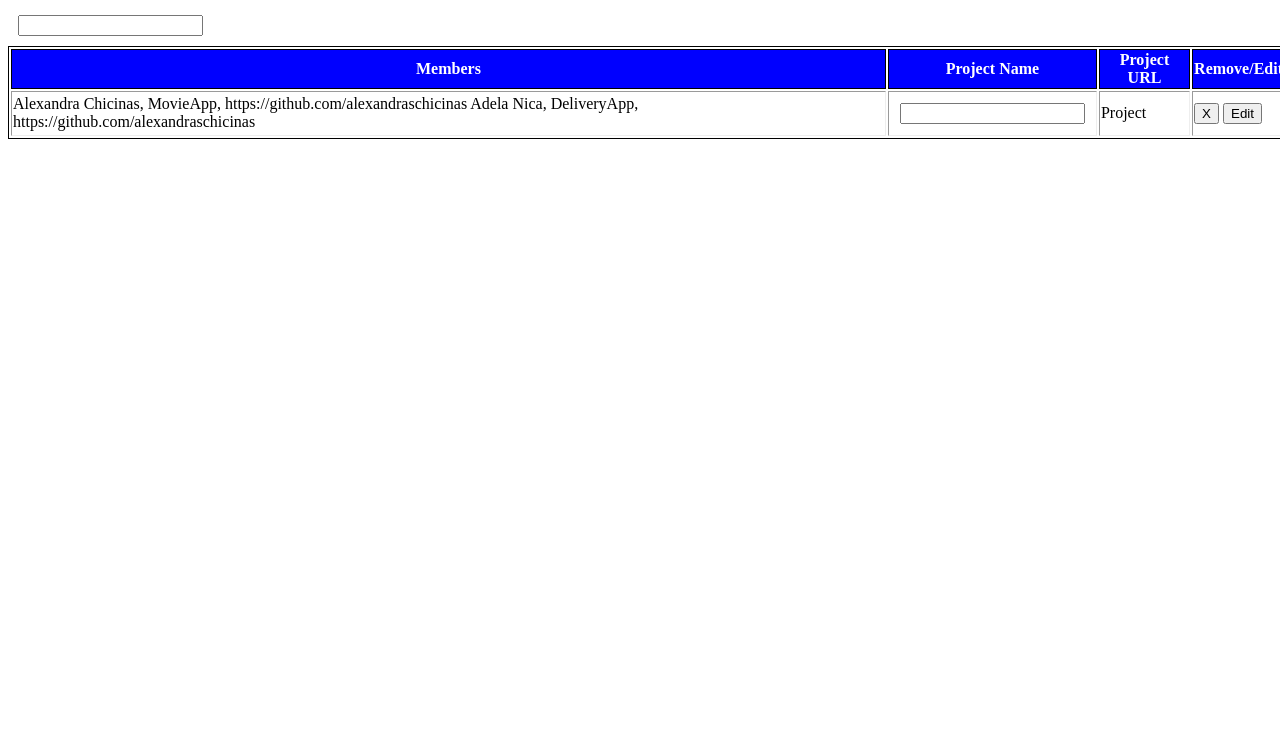
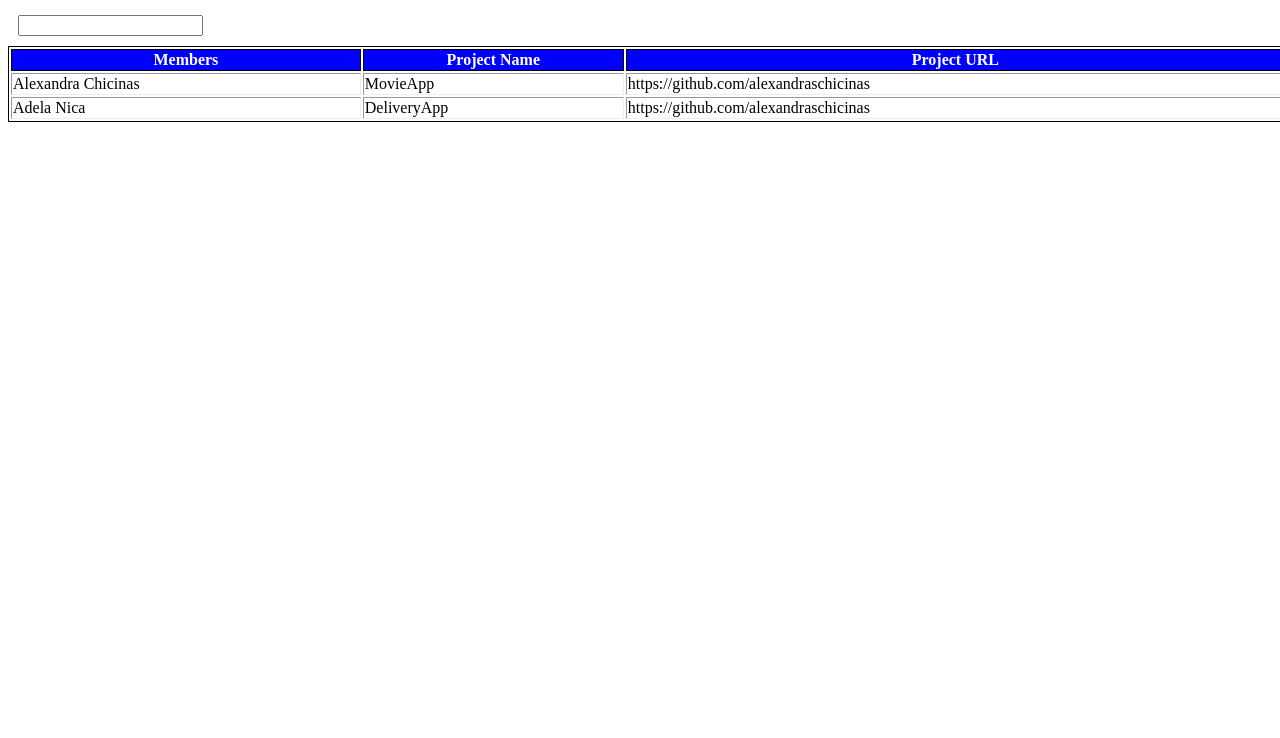
Before and after one commit to alexandraschicinas/teams-networking, a plain HTML site: page index.html in a window 1280 px wide. Shown: the part 62-800 px from the top of the page. Drawn offline with Linux system fonts and the light colour scheme.

Commit message:
load teams.json and render them in page

```diff
--- a/functions.js
+++ b/functions.js
@@ -1,19 +1,26 @@
-fetch ( "persons.json")
+let allTeams = [];
+
+function getHtmlTeams(teams){
+    return teams.map(team => {
+        return  `<tr>
+                    <td> ${team.members}</td>
+                    <td> ${team.name}</td>
+                    <td> ${team.url} </td>
+                 </tr>`
+
+    }).join("")
+}
+
+function showTeams(teams){
+    const html = getHtmlTeams(teams);
+
+    const allTeamsHtml = document.querySelector("tbody");
+    allTeamsHtml.innerHTML = html;
+}
+
+fetch ( "teams.json")
 .then(response => response.json())
-.then( function(persons) {
-    console.warn("done",persons);
-    showAllMembers(persons);
+.then(teams => {
+    allTeams = teams;
+    showTeams(allTeams)
 });
-
-function showAllMembers(persons){
-    let allTeams = persons.map( person => {
-        return `<td> ${person.members}</td>,
-                <td> ${person.projectName}</td>,
-                <td> ${person.projectUrl} </td>`
-    })
-    let allTeamsHtml = document.querySelector(".members td");
-    console.log(allTeamsHtml);
-    allTeamsHtml.innerHTML = allTeams.join(" ")
-
-}
-showAllMembers(allMembersHtml);
--- a/index.html
+++ b/index.html
@@ -3,6 +3,7 @@
     <head>
         <title>Teams-Networking</title>
         <link rel="stylesheet" href="style.css">
+
     </head>
     <body>
         <h2> Teams-Networking</h2>
@@ -16,7 +17,6 @@
                 <th>Members</th>
                 <th>Project Name</th>
                 <th>Project URL</th>
-                <th>Remove/Edit</th>
             </tr>
         </thead>
         <tbody class="members">
@@ -24,7 +24,6 @@
                 <td><input type="text" /> </td>
                 <td><input type="text" /> </td>
                 <td><a href="#"></a> Project </td>
-                <td><button>X</button> <button>Edit</button> </td>
             </tr>
 
         </tbody>
--- a/persons.json
+++ /dev/null
@@ -1,12 +0,0 @@
-[
-  {
-    "members": "Alexandra Chicinas",
-    "projectName": "MovieApp",
-    "projectUrl": "https://github.com/alexandraschicinas"
-  },
-  {
-    "members": "Adela Nica",
-    "projectName": "DeliveryApp",
-    "projectUrl": "https://github.com/alexandraschicinas"
-  }
-]
--- /dev/null
+++ b/teams.json
@@ -0,0 +1,12 @@
+[
+  {
+    "members": "Alexandra Chicinas",
+    "name": "MovieApp",
+    "url": "https://github.com/alexandraschicinas"
+  },
+  {
+    "members": "Adela Nica",
+    "name": "DeliveryApp",
+    "url": "https://github.com/alexandraschicinas"
+  }
+]
```
